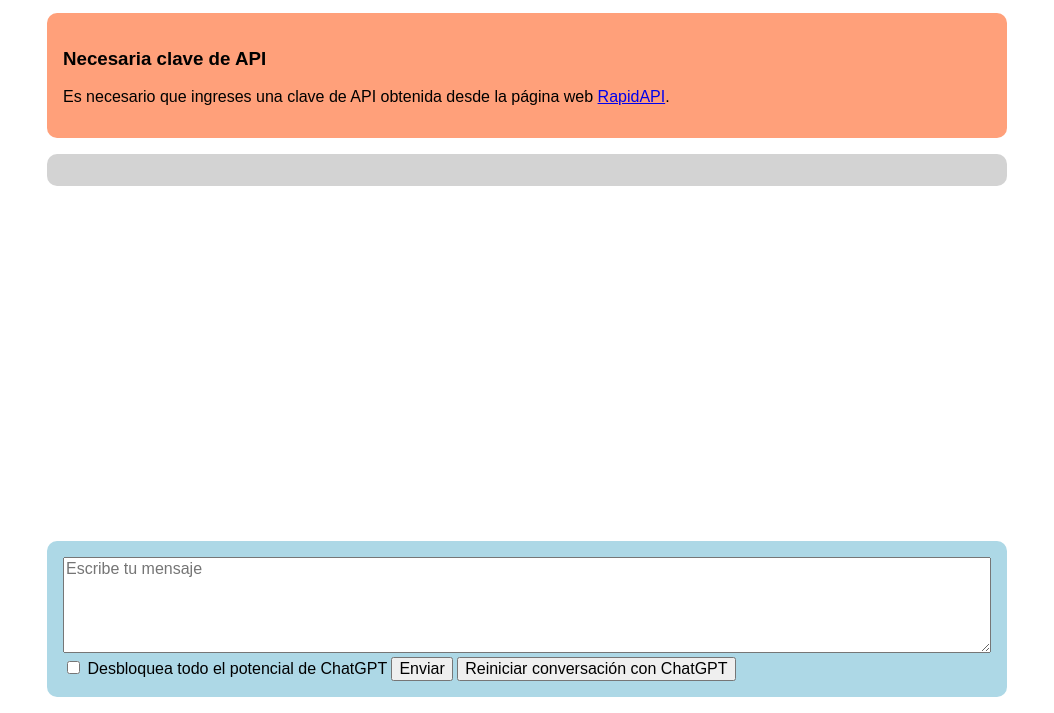
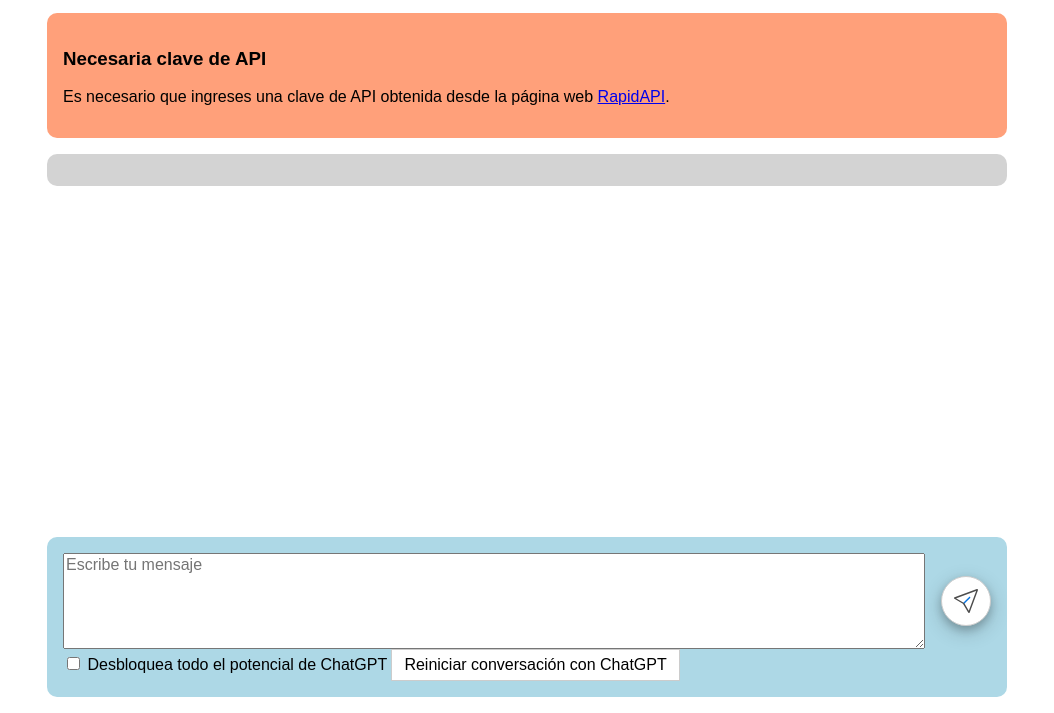
Before and after one commit to yevgentumanov/BrainBoost, a plain HTML site: page my-chatgpt/index.html in a window 1280 px wide. Shown: the part 87-800 px from the top of the page, without its empty margins (113-1167 px from the left). Drawn offline with Linux system fonts and the light colour scheme.

Commit message:
Chatprompt 2.0 + Cambios interfaz UI MyChatGPT - Chatprompt 2.0, con el campo de "retroalimentación" añadido al prompt. - Ahora el botón enviar tiene icono, y se sitúa en el lado derecho para mejorar la usabilidad de esta aplicación en dispositivos móviles. - El botón de "Reiniciar conversación con ChatGPT" y el botón de enviar mensaje, ahora adoptan los estilos de los botones que presentan también los botones "Importar chat" y "Exportar chat".

```diff
--- a/my-chatgpt/custom.css
+++ b/my-chatgpt/custom.css
@@ -74,7 +74,7 @@ textarea {
     border-radius: 10px;
     padding: 1em;
     margin: 1em;
-    margin-bottom: 13em;
+    margin-bottom: 14em;
 }
 
 #conversacion > div {
@@ -140,8 +140,36 @@ textarea {
     max-width: calc(992px - 4em);
 }
 
-#prompt textarea {
-    width: 100%;
+#prompt > :nth-child(1) { /* Caja texto y botón enviar */
+    display: flex;
+    flex-direction: row;
+    align-items: center;
+}
+
+#prompt > :nth-child(1) > textarea { /* Caja texto */
+    flex-grow: 1;
+    margin-right: 1em;
+}
+
+#prompt > :nth-child(1) > input[type="button"]#enviar { /* botón enviar */
+    background-image: url("./sendIcon.svg");
+    box-shadow: 0 4px 8px 0 rgba(0, 0, 0, 0.2), 0 6px 20px 0 rgba(0, 0, 0, 0.19);
+    background-size: cover;
+    width: 50px;
+    height: 50px;
+    border-radius: 100%;
+}
+
+#prompt > div > .button {
+    background-color: #ffffff;
+}
+
+#prompt > div > .button:hover {
+    background-color: #eee;
+}
+
+#prompt > div > .button:active {
+    background-color: #aaa;
 }
 
 #enviar {
--- a/my-chatgpt/index.html
+++ b/my-chatgpt/index.html
@@ -31,12 +31,15 @@
 
             </section>
             <section id="prompt">
-                <textarea id="promptbox" placeholder="Escribe tu mensaje" rows="5"></textarea>
+                <div>
+                    <textarea id="promptbox" placeholder="Escribe tu mensaje" rows="5"></textarea>
+                    <input type="button" id="enviar" class="button" value="">
+                </div>
+
                 <div>
                     <input type="checkbox" id="unlock_chatgpt" value="Unlock">
                     <label for="unlock_chatgpt">Desbloquea todo el potencial de ChatGPT</label>
-                    <input type="button" id="enviar" value="Enviar">
-                    <input type="button" id="reset" value="Reiniciar conversación con ChatGPT">
+                    <input type="button" id="reset" class="button" value="Reiniciar conversación con ChatGPT">
                 </div>
             </section>
         </main>
```
Also changed, not shown: Documentacion/3 - Documentacion del proyecto/BB.DD/Prompts ChatGPT/Prompt para My ChatGPT/chatprompt 2.0.json (added, +1 -0 lines), Documentacion/3 - Documentacion del proyecto/BB.DD/Prompts ChatGPT/Prompt para My ChatGPT/chatprompt 1.0.json (renamed from Documentacion/3 - Documentacion del proyecto/BB.DD/Prompts ChatGPT/Prompt para My ChatGPT/chatprompt para generar preguntas.json), my-chatgpt/sendIcon.svg (added).
